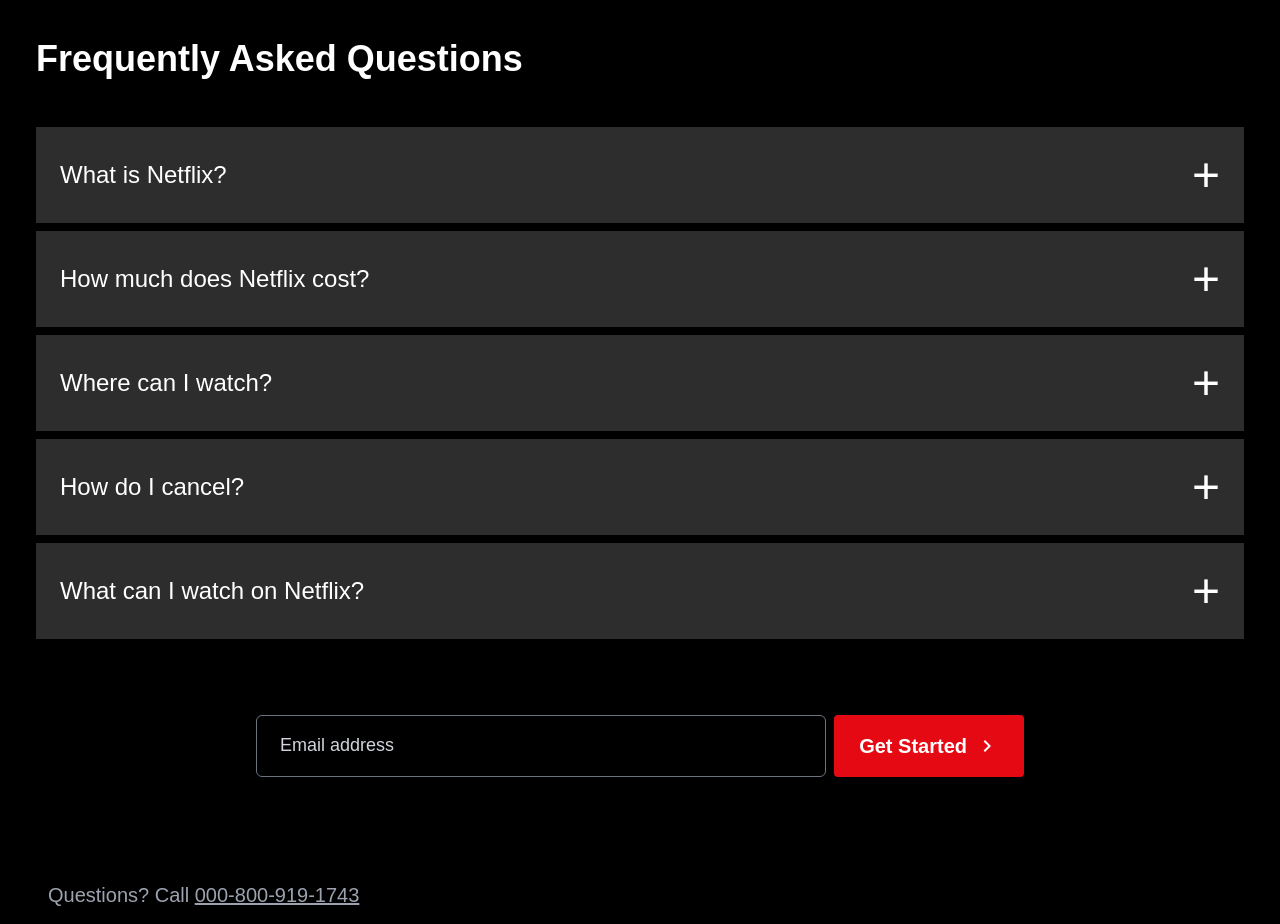
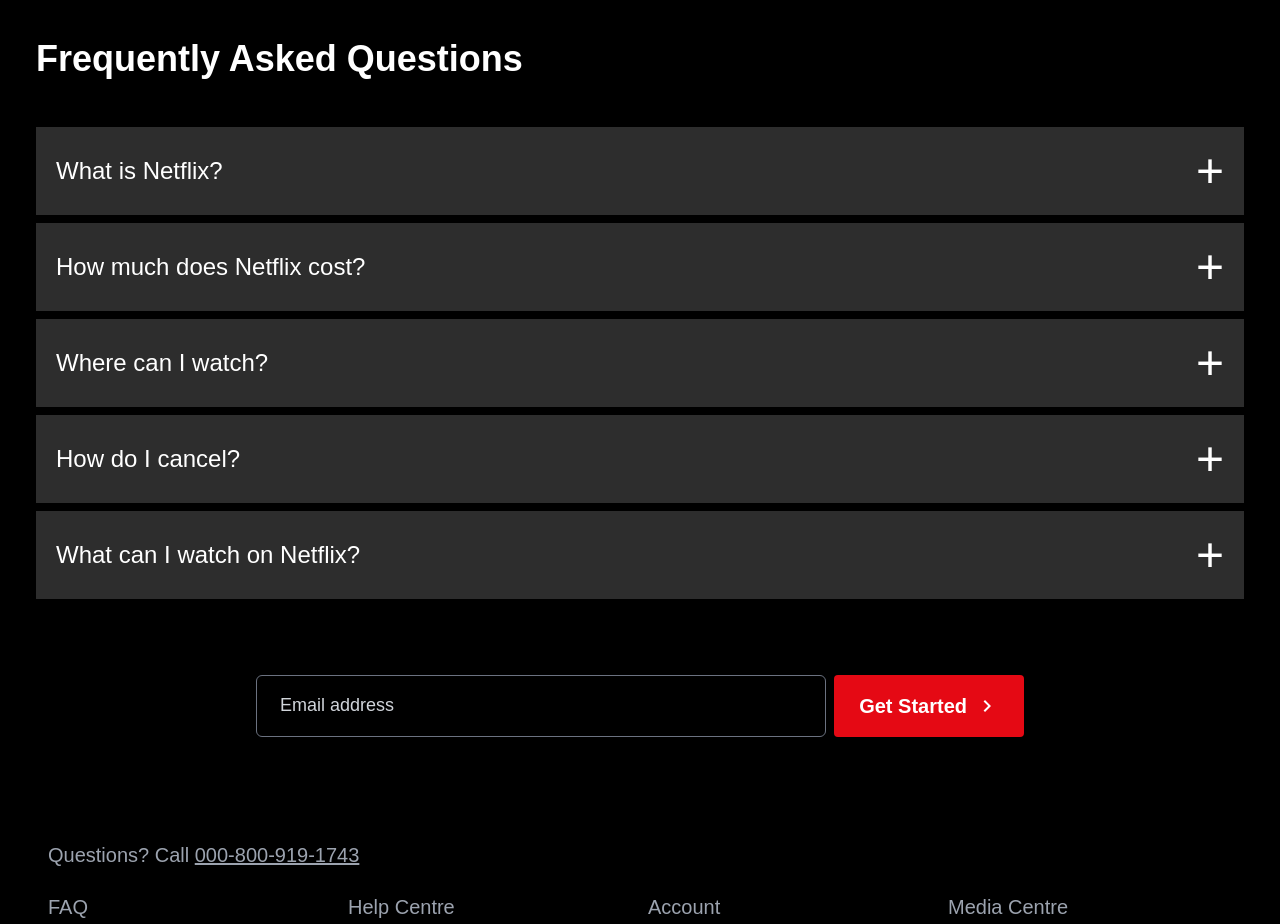
Before and after one commit to Anurag2k743/Netflix, a React (Vite) app: page / in a window 1280 px wide. Shown: the part 1463-2387 px from the top of the page. Built offline with nearby package versions, Linux system fonts and the light colour scheme; no server answers; a web font is replaced by a local one.

Commit message:
new changes

```diff
--- a/src/Components/Accordion.jsx
+++ b/src/Components/Accordion.jsx
@@ -48,14 +48,14 @@
             <div key={item.id} className="mt-2">
               <button
                 onClick={() => toggle(item.id)}
-                className="w-full flex justify-between items-center p-3 md:p-6 text-left text-white text-xl bg-[#2d2d2d] hover:bg-[#444] focus:outline-none"  >
+                className="w-full flex justify-between items-center p-3 md:p-5 text-left text-white text-xl bg-[#2d2d2d] hover:bg-[#444] focus:outline-none"  >
                 <span className='text-xl md:text-2xl'>{item.question}</span>
                 <span className=" text-5xl font-thin">
                   {openId === item.id ? '×' : '+'}
                 </span>
               </button>
               {openId === item.id && (
-                <div className="p-3 md:p-6 text-white text-xl md:text-2xl bg-[#2d2d2d] border-t border-black">
+                <div className="p-3 md:p-5 text-white text-xl md:text-2xl bg-[#2d2d2d] border-t border-black">
                   {item.answer}
                 </div>
               )}
--- a/src/Components/Slider.jsx
+++ b/src/Components/Slider.jsx
@@ -40,7 +40,8 @@
           breakpoints={{
             1280: { slidesPerView: 4 },
             1024: { slidesPerView: 3 },
-            768: { slidesPerView: 2 },
+            768: { slidesPerView: 3 },
+            540: { slidesPerView: 2 },
             0: { slidesPerView: 1 },
           }}
           className="w-full py-10"
```
